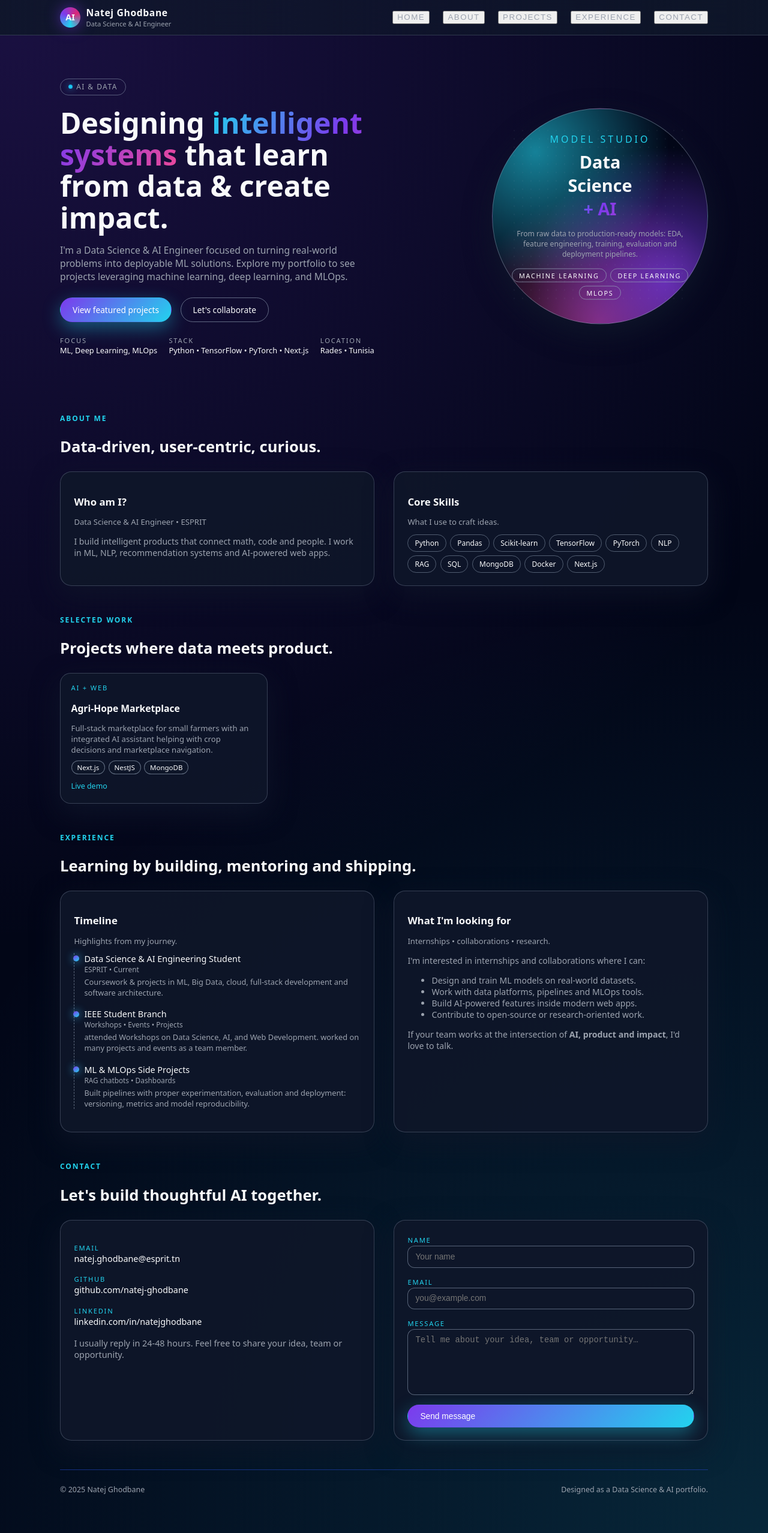
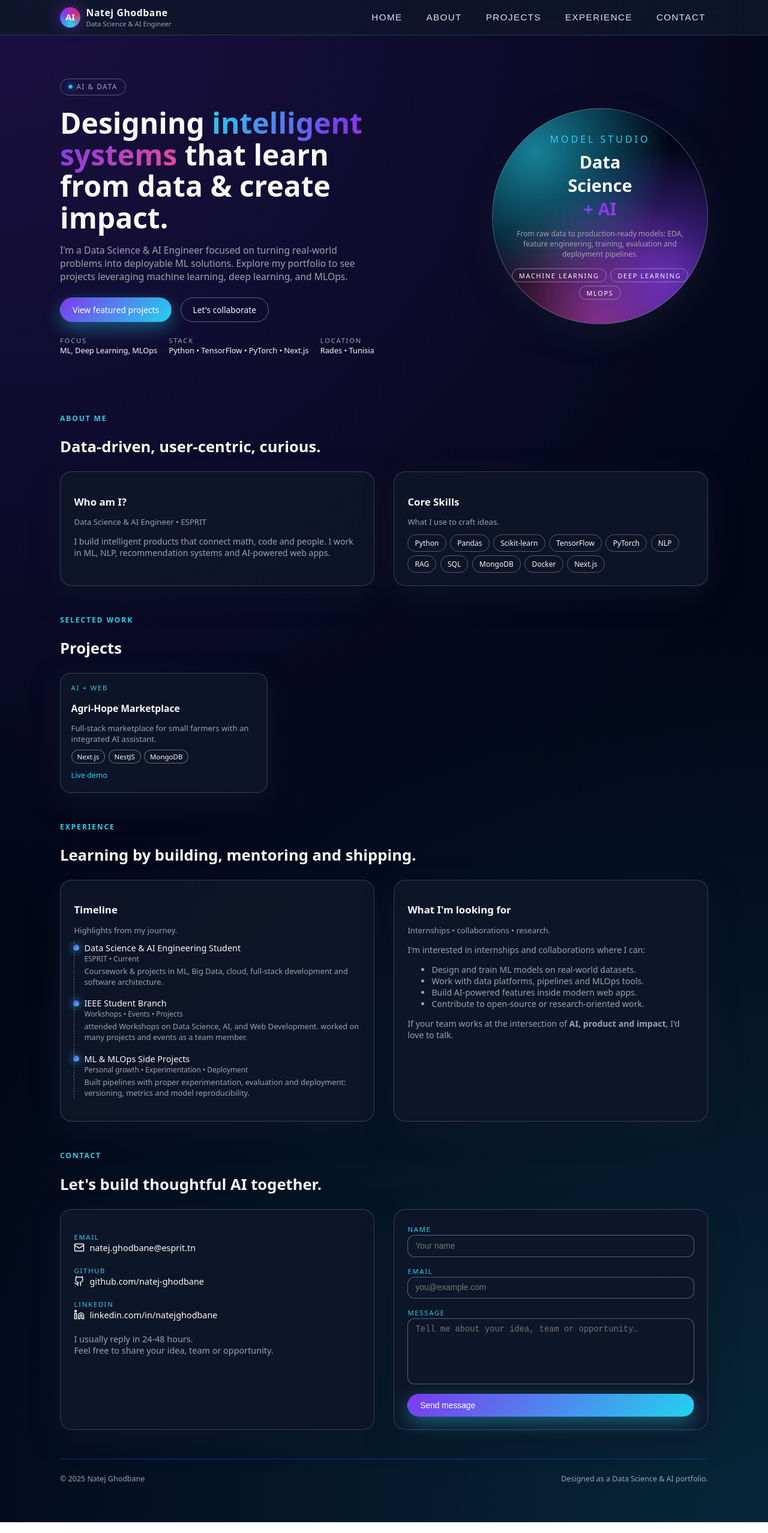
Before and after one commit to natej-ghodbane/Portfolio, a Next.js app in the folder portfolio/: page / in a window 1280 px wide. Shown: the whole page at 60% size. Built offline with nearby package versions, Linux system fonts and the light colour scheme.

Commit message:
updating

```diff
--- a/portfolio/app/components/Contact.tsx
+++ b/portfolio/app/components/Contact.tsx
@@ -1,6 +1,8 @@
 "use client";
 
-export default function contact() {
+import { Mail, Github, Linkedin } from "lucide-react";
+
+export default function Contact() {
   const sendMessage = (e: React.FormEvent) => {
     e.preventDefault();
     alert(
@@ -18,33 +20,57 @@ export default function contact() {
       <div className="contact-grid">
         {/* LEFT SECTION */}
         <div className="card">
-          <p className="contact-item">
+          {/* EMAIL */}
+          <p className="contact-item link-item">
             <span className="contact-label">Email</span>
             <br />
-            <span className="contact-value">natej.ghodbane@esprit.tn</span>
+            <a
+              href="mailto:natej.ghodbane@esprit.tn"
+              className="contact-value link"
+            >
+              <Mail className="icon" size={18} />
+              natej.ghodbane@esprit.tn
+            </a>
           </p>
 
-          <p className="contact-item" style={{ marginTop: "0.9rem" }}>
+          {/* GITHUB */}
+          <p className="contact-item link-item" style={{ marginTop: "0.9rem" }}>
             <span className="contact-label">GitHub</span>
             <br />
-            <span className="contact-value">github.com/natej-ghodbane</span>
+            <a
+              href="https://github.com/natej-ghodbane"
+              target="_blank"
+              rel="noopener noreferrer"
+              className="contact-value link"
+            >
+              <Github className="icon" size={18} />
+              github.com/natej-ghodbane
+            </a>
           </p>
 
-          <p className="contact-item" style={{ marginTop: "0.9rem" }}>
+          {/* LINKEDIN */}
+          <p className="contact-item link-item" style={{ marginTop: "0.9rem" }}>
             <span className="contact-label">LinkedIn</span>
             <br />
-            <span className="contact-value">
+            <a
+              href="https://linkedin.com/in/natejghodbane"
+              target="_blank"
+              rel="noopener noreferrer"
+              className="contact-value link"
+            >
+              <Linkedin className="icon" size={18} />
               linkedin.com/in/natejghodbane
-            </span>
+            </a>
           </p>
 
           <p className="contact-item" style={{ marginTop: "1.1rem" }}>
             I usually reply in 24-48 hours.
+            <br />
             Feel free to share your idea, team or opportunity.
           </p>
         </div>
 
-        {/* RIGHT SECTION — Contact Form */}
+        {/* RIGHT SECTION — CONTACT FORM */}
         <form className="card contact-form" onSubmit={sendMessage}>
           <div>
             <label className="contact-label" htmlFor="name">
@@ -88,6 +114,32 @@ export default function contact() {
           </button>
         </form>
       </div>
+
+      {/* Extra Styles */}
+      <style jsx>{`
+        .link {
+          display: inline-flex;
+          align-items: center;
+          gap: 8px;
+          text-decoration: none;
+          transition: 0.25s ease;
+        }
+
+        .icon {
+          transition: 0.25s ease;
+        }
+
+        .link:hover {
+          color: #00eaff;
+          text-decoration: underline;
+          transform: translateX(3px);
+        }
+
+        .link:hover .icon {
+          color: #00eaff;
+          transform: scale(1.1);
+        }
+      `}</style>
     </section>
   );
 }
--- a/portfolio/app/components/Experience.tsx
+++ b/portfolio/app/components/Experience.tsx
@@ -47,7 +47,7 @@ export default function Experience() {
               <span className="timeline-dot" />
               <div className="timeline-title">ML & MLOps Side Projects</div>
               <div className="timeline-meta">
-                RAG chatbots • Dashboards
+                Personal growth • Experimentation • Deployment
               </div>
               <p className="timeline-desc">
                 Built pipelines with proper experimentation, evaluation and
--- a/portfolio/app/components/Navbar.tsx
+++ b/portfolio/app/components/Navbar.tsx
@@ -30,8 +30,7 @@ export default function Navbar() {
           {NAV_ITEMS.map((item) => (
             <button
               key={item.id}
-              className="nav-link"
-              type="button"
+              className="nav-link clean-link"
               onClick={() => handleNavClick(item.id)}
             >
               {item.label}
--- a/portfolio/app/components/Projects.tsx
+++ b/portfolio/app/components/Projects.tsx
@@ -3,7 +3,7 @@ export default function Projects() {
     <section id="projects" className="section">
       <div className="section-header">
         <div className="section-kicker">Selected work</div>
-        <h2 className="section-title">Projects where data meets product.</h2>
+        <h2 className="section-title">Projects</h2>
       </div>
 
       <div className="projects-grid">
@@ -14,8 +14,7 @@ export default function Projects() {
             <h3 className="project-title">Agri-Hope Marketplace</h3>
             <p className="project-desc">
                 Full-stack marketplace for small farmers with an integrated AI
-                assistant helping with crop decisions and marketplace
-                navigation.
+                assistant.
             </p>
             <div className="project-tech-row">
                 <span className="project-tech">Next.js</span>
@@ -24,7 +23,7 @@ export default function Projects() {
             </div>
             </div>
             <div className="project-links">
-            <a href="#" className="project-link">
+            <a href="https://wie-act-esprit.vercel.app" target="_blank" className="project-link">
                 Live demo
             </a>
             </div>
--- a/portfolio/app/globals.css
+++ b/portfolio/app/globals.css
@@ -138,6 +138,45 @@ body {
   width: 0;
   background: linear-gradient(90deg, var(--accent), var(--accent-soft));
   transition: width 0.22s ease-out;
+}
+/* Reset ugly button styles */
+.clean-link {
+  background: none;
+  border: none;
+  color: #dbe4f5;
+  font-size: 0.95rem;
+  letter-spacing: 1.4px;
+  padding: 6px 4px;
+  cursor: pointer;
+  position: relative;
+  transition: color 0.3s ease;
+}
+
+/* Hover – text color change */
+.clean-link:hover {
+  color: #00eaff;
+}
+
+/* Underline animation */
+.clean-link::after {
+  content: "";
+  position: absolute;
+  left: 0;
+  bottom: -2px;
+  width: 0%;
+  height: 2px;
+  background-color: #00eaff;
+  transition: width 0.3s ease;
+}
+
+.clean-link:hover::after {
+  width: 100%;
+}
+
+/* Equal spacing between items */
+.nav-links {
+  display: flex;
+  gap: 2rem;
 }
 
 .nav-link:hover::after {
--- a/portfolio/package.json
+++ b/portfolio/package.json
@@ -9,6 +9,7 @@
     "lint": "eslint"
   },
   "dependencies": {
+    "lucide-react": "^0.554.0",
     "next": "16.0.3",
     "react": "19.2.0",
     "react-dom": "19.2.0"
```
Also changed, not shown: 1 other file (tests, documents, lock files or other folders).
